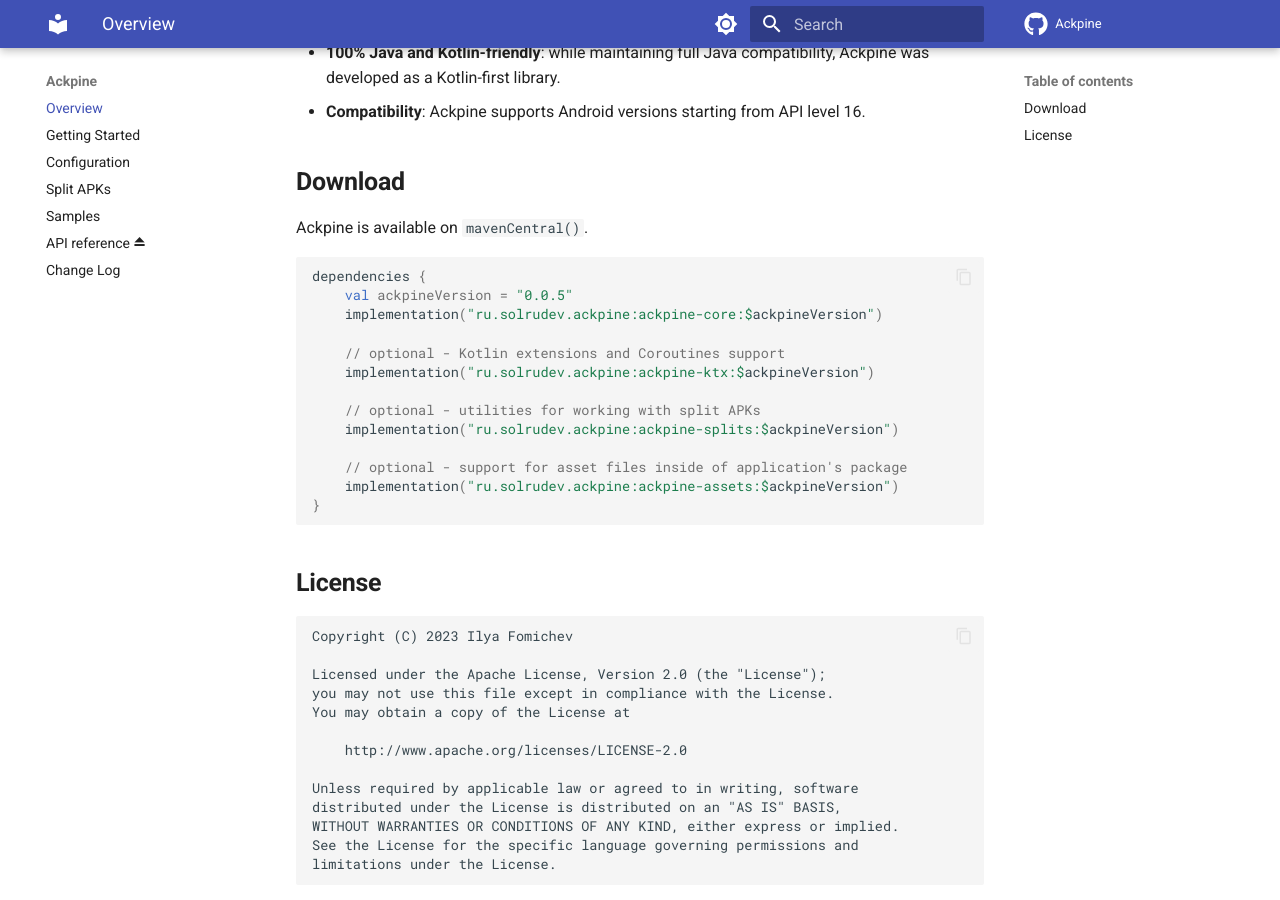
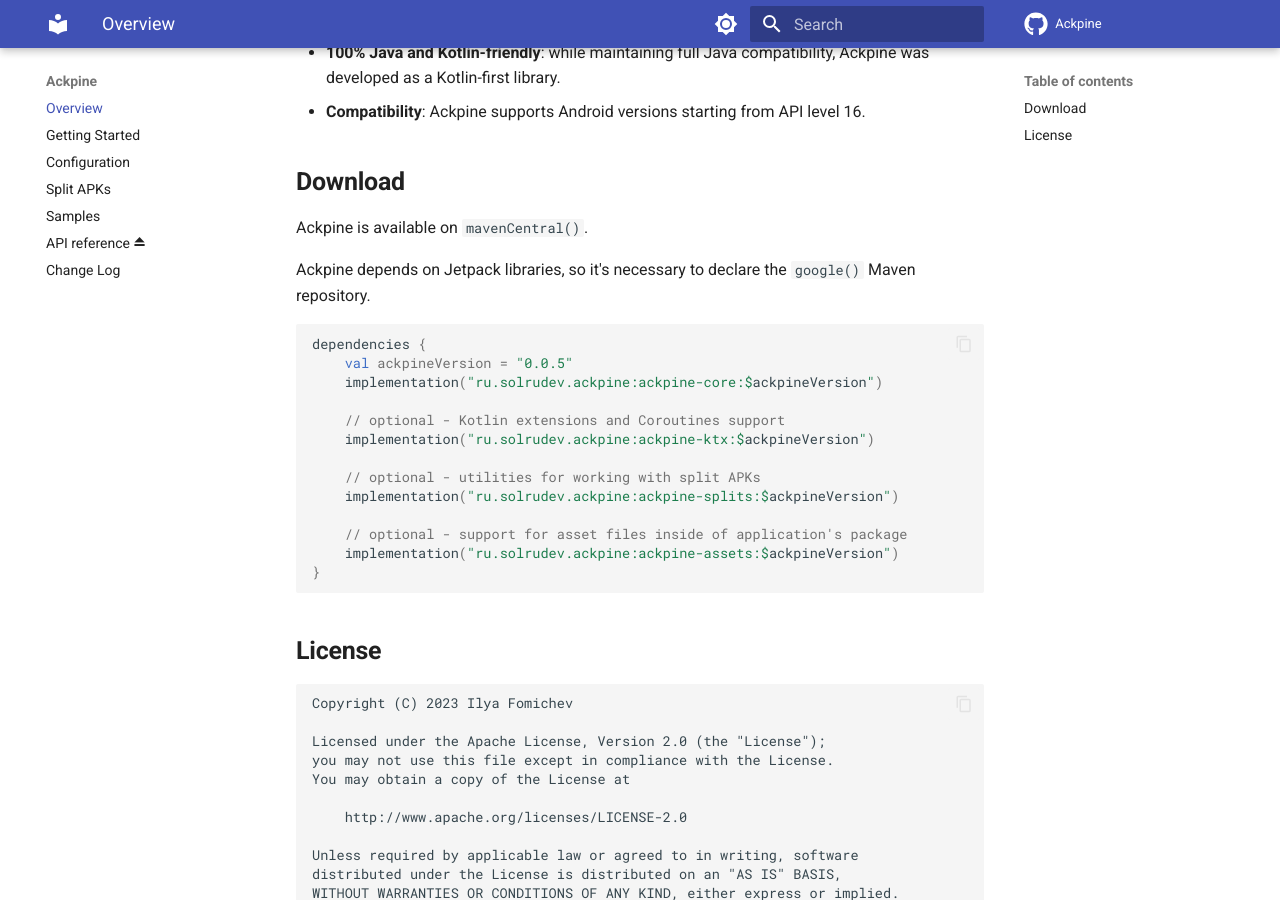
Before and after one commit to solrudev/Ackpine, an MkDocs documentation site: the page built from docs/index.md, in a window 1280 px wide and 900 px high, scrolled down 484 px. Built offline with MkDocs 1.6.1 and Material for MkDocs 9.7.7, drawn with Linux system fonts in a browser that asks for light colours; comment, search, counter and statistics services are not loaded.

Commit message:
add info about google maven repository

````diff
--- a/docs/index.md
+++ b/docs/index.md
@@ -19,6 +19,8 @@ Download
 --------
 
 Ackpine is available on `mavenCentral()`.
+
+Ackpine depends on Jetpack libraries, so it's necessary to declare the `google()` Maven repository.
 
 ```kotlin
 dependencies {
````
Also changed, not shown: README.md (+3 -1 lines).
